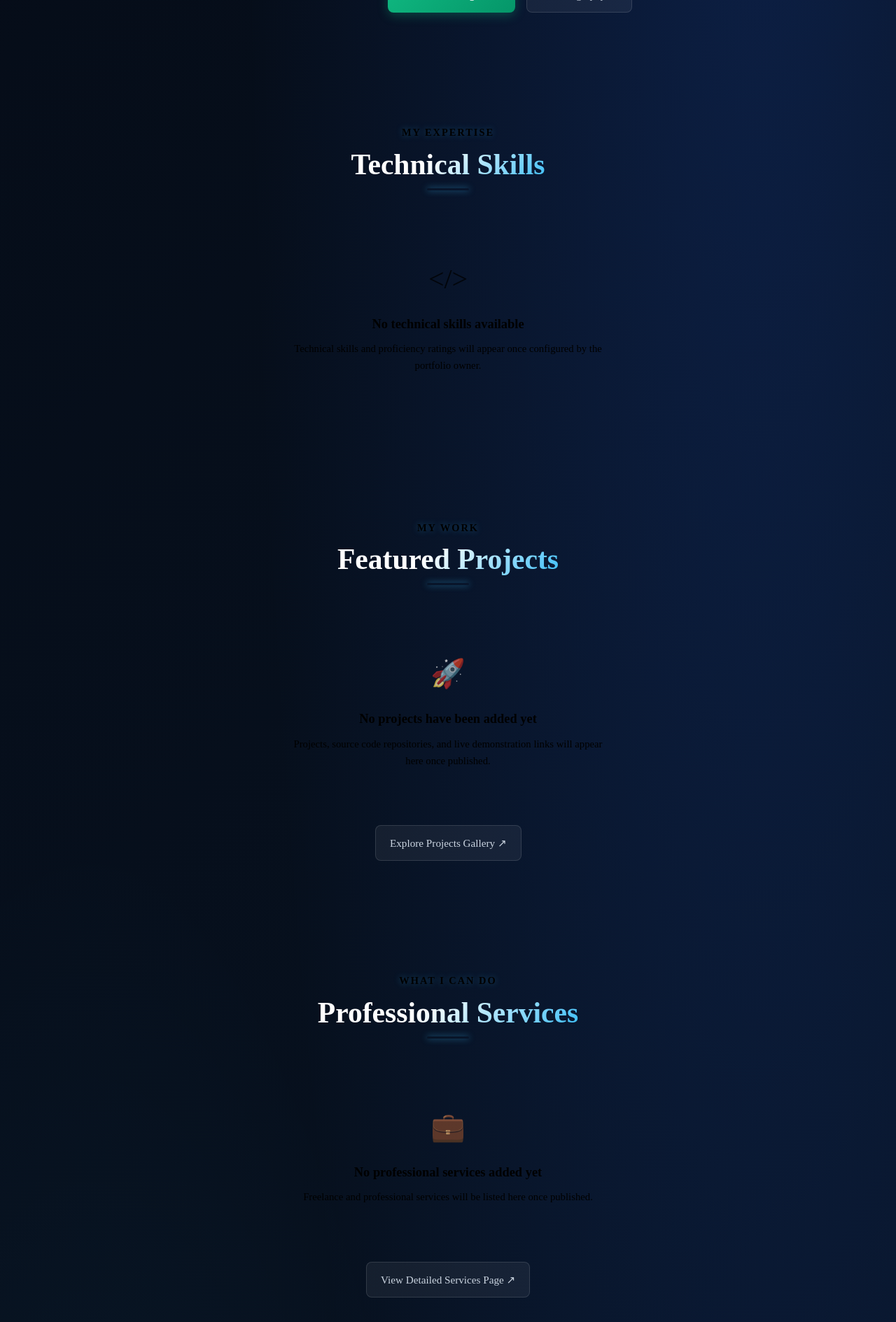
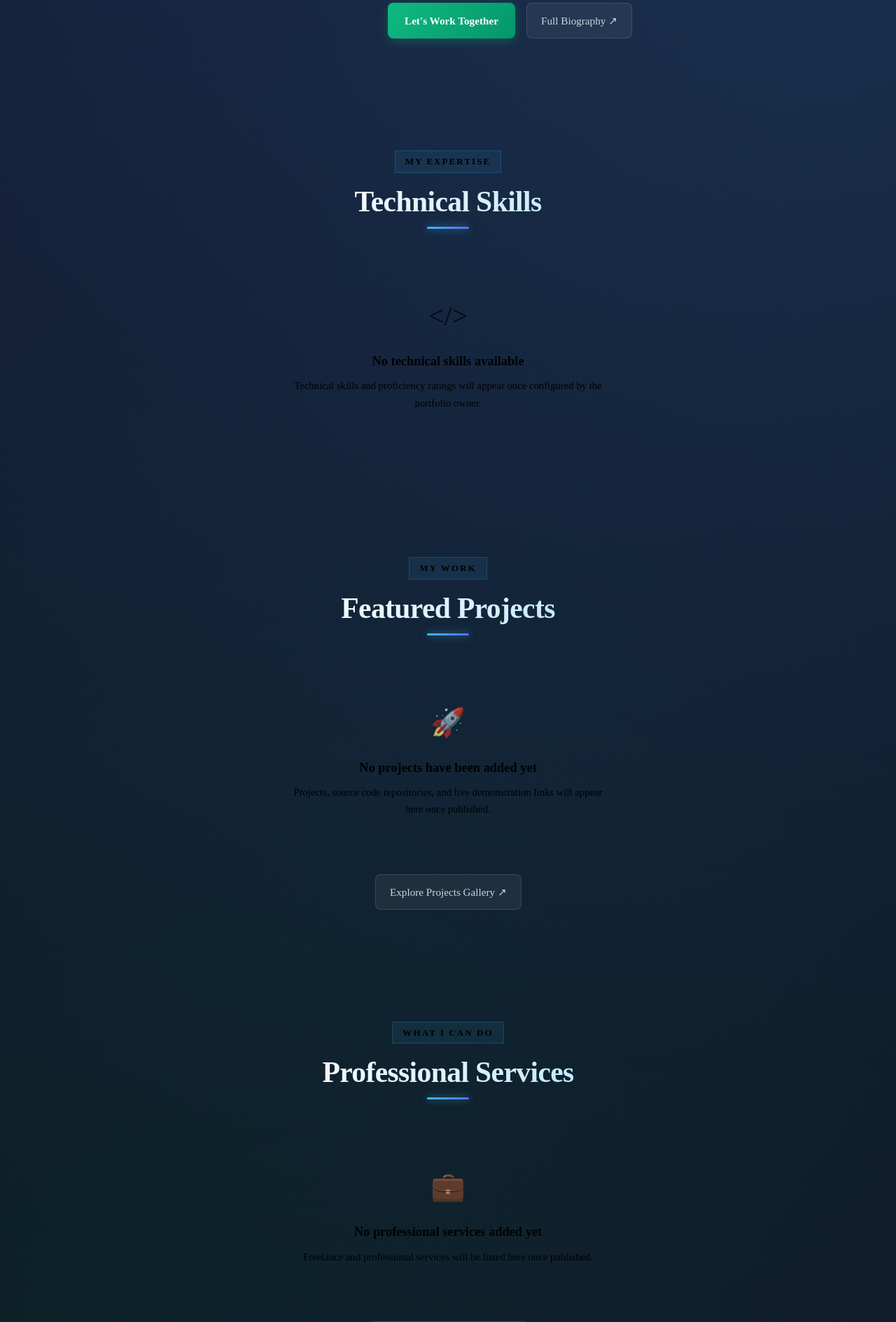
Before and after one commit to jodiwuor888-art/Endrovin, a PHP site: page / in a window 1280 px wide. Shown: the part 1210-3099 px from the top of the page at 70% size. Run offline with PHP 8.4, Linux system fonts and the light colour scheme.

Commit message:
style: modernize public portfolio background and executive color palette
- Upgraded body background to deep obsidian slate (#0A0E17) with luminous multi-layered aurora mesh gradients (indigo, sky-cyan, emerald, and violet accents)
- Added high-precision starry micro-grid overlay with smooth top/bottom mask fade
- Introduced floating ambient aura glow with subtle keyframe breathing animation
- Transformed hero intro into an executive status capsule pill with glowing live indicator
- Upgraded hero title h1 with a radiant chrome-white into sky-cyan and violet gradient
- Modernized primary action buttons with high-end royal blue to electric indigo gradient and soft colored drop shadows
- Re-styled secondary buttons with frosted glassmorphism and subtle accent borders
- Polished section titles with pill category tags, bold typography, and dual-accent underlines
- Enhanced cards (Skills, Services, Projects, Certificates, Testimonials) with refined glassmorphism, subtle top border highlight on hover, and modern technology tag styling

```diff
--- a/frontendport/assets/css/style.css
+++ b/frontendport/assets/css/style.css
@@ -162,22 +175,38 @@ body {
 
     background-color: var(--bg-primary);
 
+    /* Luxury Multi-Layered Luminous Aurora Background */
     background-image:
         radial-gradient(
-            ellipse at 85% 12%,
-            rgba(37, 99, 235, 0.20) 0%,
+            circle at 50% -8%,
+            rgba(99, 102, 241, 0.22) 0%,
+            transparent 50%
+        ),
+        radial-gradient(
+            circle at 92% 16%,
+            rgba(56, 189, 248, 0.16) 0%,
+            transparent 42%
+        ),
+        radial-gradient(
+            circle at 8% 48%,
+            rgba(16, 185, 129, 0.10) 0%,
+            transparent 45%
+        ),
+        radial-gradient(
+            circle at 88% 75%,
+            rgba(139, 92, 246, 0.14) 0%,
             transparent 48%
         ),
         radial-gradient(
-            ellipse at 10% 85%,
-            rgba(56, 189, 248, 0.10) 0%,
-            transparent 42%
+            circle at 20% 95%,
+            rgba(56, 189, 248, 0.08) 0%,
+            transparent 40%
         ),
         linear-gradient(
-            135deg,
-            #050B16 0%,
-            #07111F 48%,
-            #0B1730 100%
+            175deg,
+            #06090F 0%,
+            #0A0E17 38%,
+            #0D1424 100%
         );
 
     background-repeat: no-repeat;
@@ -203,38 +232,43 @@ body::before {
     pointer-events: none;
 
     background-image:
-        linear-gradient(
-            rgba(59, 130, 246, 0.035) 1px,
-            transparent 1px
-        ),
-        linear-gradient(
-            90deg,
-            rgba(59, 130, 246, 0.035) 1px,
+        radial-gradient(
+            circle at center,
+            rgba(255, 255, 255, 0.10) 1px,
             transparent 1px
         );
 
-    background-size: 48px 48px;
+    background-size: 32px 32px;
     background-position: center top;
-}
-
-/* Subtle ambient lighting */
+    mask-image: linear-gradient(to bottom, rgba(0,0,0,0.85) 0%, rgba(0,0,0,0.6) 50%, rgba(0,0,0,0.85) 100%);
+    -webkit-mask-image: linear-gradient(to bottom, rgba(0,0,0,0.85) 0%, rgba(0,0,0,0.6) 50%, rgba(0,0,0,0.85) 100%);
+}
+
+/* Floating Ambient Aura Glow */
 
 body::after {
     content: "";
     position: fixed;
-    top: 12%;
-    right: -140px;
-
-    width: 380px;
-    height: 380px;
+    top: 8%;
+    right: -100px;
+
+    width: 450px;
+    height: 450px;
 
     z-index: -1;
     pointer-events: none;
 
-    background: rgba(37, 99, 235, 0.10);
-
-    filter: blur(100px);
+    background: radial-gradient(circle, rgba(56, 189, 248, 0.12) 0%, rgba(99, 102, 241, 0.06) 50%, transparent 70%);
+
+    filter: blur(80px);
     border-radius: 50%;
+    animation: ambientFloat 14s ease-in-out infinite alternate;
+}
+
+@keyframes ambientFloat {
+    0% { transform: translateY(0) scale(1); opacity: 0.8; }
+    50% { transform: translateY(40px) scale(1.1); opacity: 1; }
+    100% { transform: translateY(-20px) scale(0.95); opacity: 0.7; }
 }
 
 /* Keep main content above background */
@@ -609,29 +644,33 @@ header {
 }
 
 .primary-btn {
-    background: linear-gradient(135deg, #38bdf8 0%, #3b82f6 50%, #6366f1 100%);
+    background: linear-gradient(135deg, #2563EB 0%, #4F46E5 50%, #06B6D4 100%);
     color: #ffffff;
-    box-shadow: 0 4px 18px rgba(56, 189, 248, 0.35);
+    box-shadow: 0 4px 20px -2px rgba(79, 70, 229, 0.45);
+    position: relative;
+    overflow: hidden;
 }
 
 .primary-btn:hover {
     color: #ffffff;
-    box-shadow: 0 8px 28px rgba(56, 189, 248, 0.60);
+    box-shadow: 0 8px 30px -4px rgba(79, 70, 229, 0.65);
     transform: translateY(-2px);
 }
 
 .secondary-btn {
-    background: rgba(56, 189, 248, 0.08);
+    background: rgba(255, 255, 255, 0.05);
+    color: #F8FAFC;
+    border: 1px solid rgba(255, 255, 255, 0.12);
+    backdrop-filter: blur(12px);
+    -webkit-backdrop-filter: blur(12px);
+}
+
+.secondary-btn:hover {
+    background: rgba(56, 189, 248, 0.12);
     color: var(--accent-electric);
-    border: 1px solid rgba(56, 189, 248, 0.35);
-}
-
-.secondary-btn:hover {
-    background: rgba(56, 189, 248, 0.18);
-    color: #ffffff;
-    border-color: var(--accent-electric);
+    border-color: rgba(56, 189, 248, 0.45);
     transform: translateY(-2px);
-    box-shadow: 0 4px 15px rgba(56, 189, 248, 0.25);
+    box-shadow: 0 4px 20px rgba(56, 189, 248, 0.22);
 }
 
 .outline-btn {
@@ -764,40 +827,50 @@ header {
 .section-title {
     text-align: center;
     margin-bottom: 3.5rem;
+    position: relative;
 }
 
 .section-title p {
+    display: inline-flex;
+    align-items: center;
+    gap: 6px;
     color: var(--accent-electric);
-    font-size: 0.9rem;
+    font-size: 0.82rem;
     font-weight: 700;
     letter-spacing: 2px;
     text-transform: uppercase;
-    margin-bottom: 0.5rem;
-    text-shadow: 0 0 10px rgba(56, 189, 248, 0.35);
+    margin-bottom: 0.65rem;
+    padding: 4px 14px;
+    border-radius: var(--radius-full);
+    background: rgba(56, 189, 248, 0.08);
+    border: 1px solid rgba(56, 189, 248, 0.20);
+    text-shadow: none;
 }
 
 .section-title h2 {
     font-family: var(--font-heading);
-    font-size: clamp(1.85rem, 4vw, 2.5rem);
-    font-weight: 700;
-    background: linear-gradient(135deg, #ffffff 40%, #38bdf8 100%);
+    font-size: clamp(2rem, 4vw, 2.75rem);
+    font-weight: 800;
+    background: linear-gradient(135deg, #FFFFFF 30%, #BAE6FD 70%, #818CF8 100%);
     -webkit-background-clip: text;
     -webkit-text-fill-color: transparent;
     position: relative;
-    display: inline-block;
+    display: block;
+    letter-spacing: -0.015em;
+    margin-top: 0.35rem;
 }
 
 .section-title h2::after {
     content: '';
     position: absolute;
-    bottom: -10px;
+    bottom: -12px;
     left: 50%;
     transform: translateX(-50%);
     width: 60px;
     height: 3px;
-    background: linear-gradient(90deg, var(--accent-electric), var(--accent-indigo));
-    border-radius: 2px;
-    box-shadow: 0 0 10px rgba(56, 189, 248, 0.6);
+    background: linear-gradient(90deg, #38BDF8, #6366F1);
+    border-radius: 3px;
+    box-shadow: 0 0 12px rgba(56, 189, 248, 0.65);
 }
 
 /* ==========================================================================
```
Also changed, not shown: other parts of frontendport/assets/css/style.css (+138 -80 lines).
